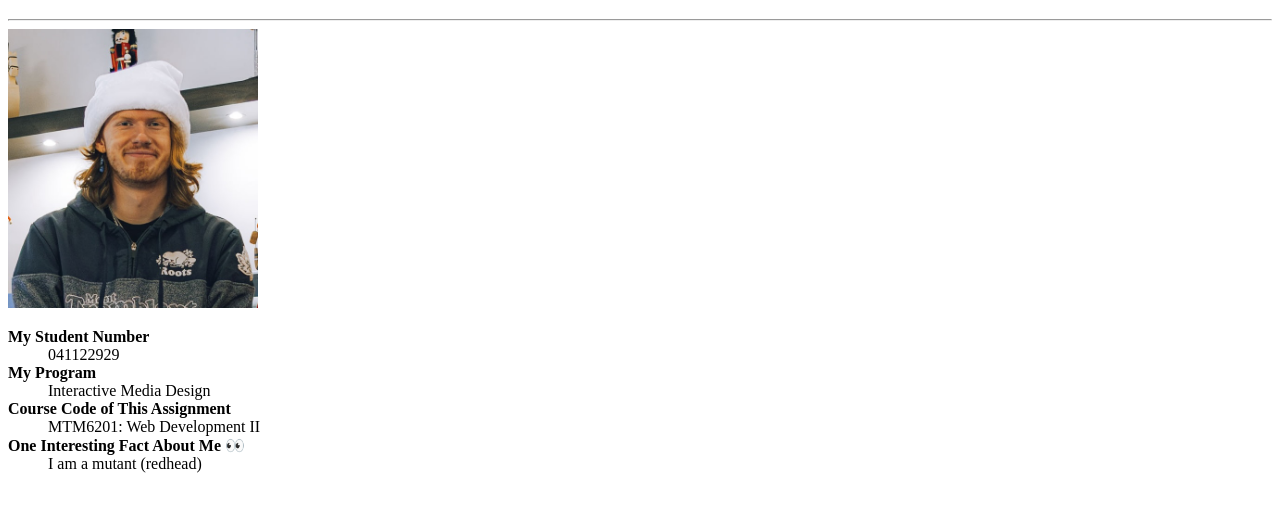
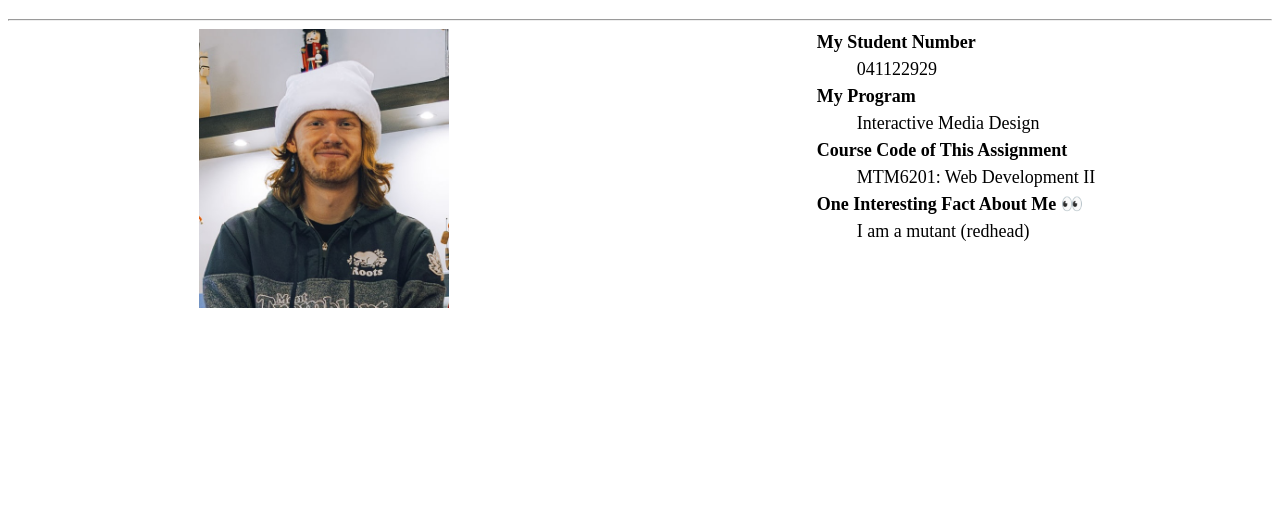
Before and after one commit to rich0896/mtm6201-week1, a plain HTML site: page index.html in a window 1280 px wide. Shown: the part 61-572 px from the top of the page. Drawn offline with Linux system fonts and the light colour scheme.

Commit message:
Adds some fun styling

```diff
--- a/css/style.css
+++ b/css/style.css
@@ -1,3 +1,22 @@
+main {
+    display: grid;
+    grid-template-columns: repeat(2, 1fr);
+    grid-template-areas:
+    "img dl";
+}
+
+main img {
+    grid-area: img;
+    margin: 0 auto;
+}
+
+main dl {
+    font-size: large;
+    grid-area: dl;
+    margin: 0 auto;
+    line-height: 1.5;
+}
+
 h1 sup {
     font-size: x-small;
 }
--- a/index.html
+++ b/index.html
@@ -8,9 +8,11 @@
     <link rel="stylesheet" href="./css/style.css">
 </head>
 <body>
-    <main>
+    <header>
         <h1>Camden Richter<sup>that's my name!</sup></h1>
         <hr>
+    </header>
+    <main>
         <img src="./images/me.jpg" alt="A picture of me!">
         <dl>
             <dt>My Student Number</dt>
```
